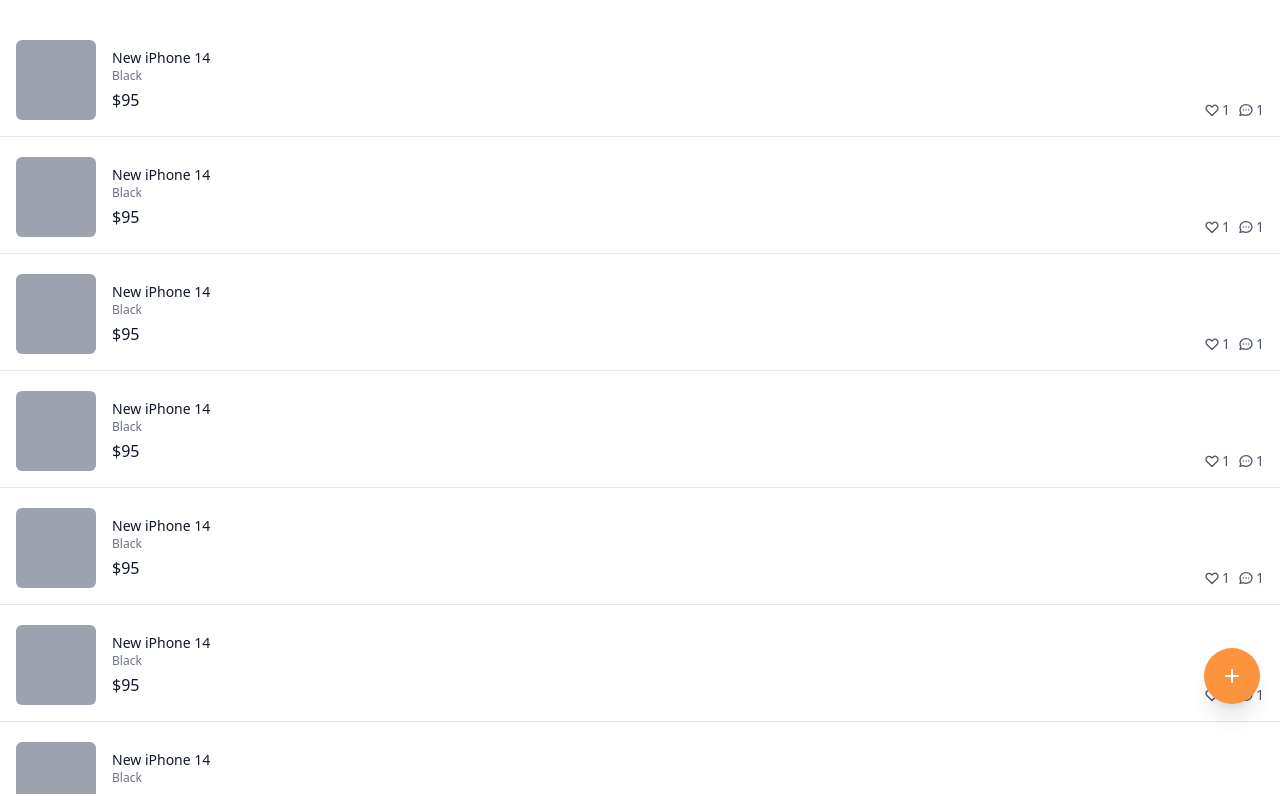
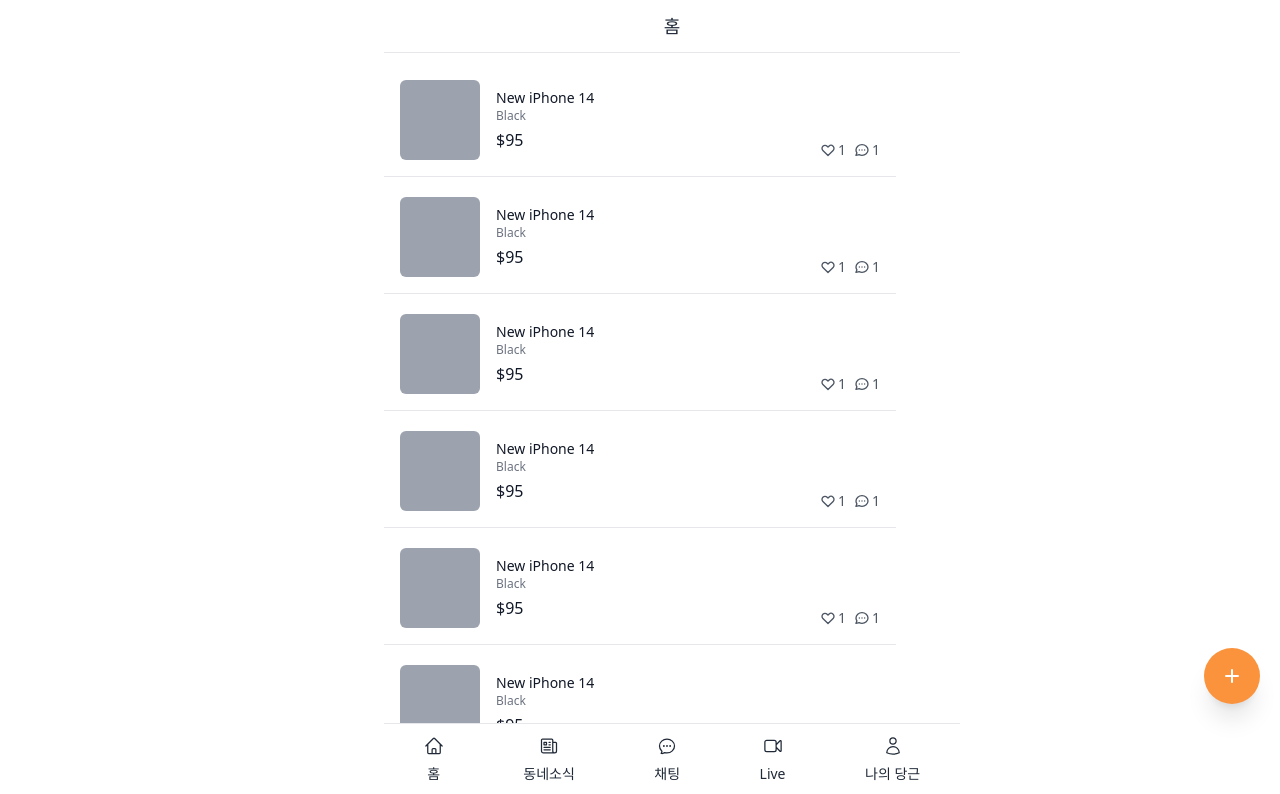
Before and after one commit to cooderyg/carrot-market, a Next.js app: page / in a window 1280 px wide. Shown: the top 794 px of the page. Built offline with nearby package versions, Linux system fonts and the light colour scheme.

Commit message:
헤더, 하단탭 완료

```diff
--- /dev/null
+++ b/libs/utils.ts
@@ -0,0 +1,4 @@
+
+export function cls(...classnames:string[]) {
+    return classnames.join(" ")
+  }
--- a/pages/_app.tsx
+++ b/pages/_app.tsx
@@ -2,5 +2,9 @@
 import type { AppProps } from 'next/app'
 
 export default function App({ Component, pageProps }: AppProps) {
-  return <Component {...pageProps} />
+  return (
+  <div className="w-full max-w-lg mx-auto">
+    <Component {...pageProps} />
+  </div>
+  )
 }
--- a/pages/chats/index.tsx
+++ b/pages/chats/index.tsx
@@ -1,7 +1,9 @@
 import type { NextPage } from "next";
+import Layout from "../components/layout";
 
 const Chats: NextPage = () => {
     return (
+        <Layout title="채팅" hasTabBar>
             <div className="py-10  divide-y-[1px]">
                 {[1, 1, 1, 1, 1, 1, 1, 1].map((_, i)=> (
                 <div key={i}
@@ -14,6 +16,7 @@
                 </div>
                 ))}
             </div>
+        </Layout>
     )
 
 }
--- a/pages/community/index.tsx
+++ b/pages/community/index.tsx
@@ -1,8 +1,10 @@
 import type { NextPage } from "next";
+import Layout from "../components/layout";
 
 const Community: NextPage = () => {
   return (
-    <div className="py-16 px-4 space-y-8">
+    <Layout title="동네소식" hasTabBar >
+      <div className="py-16 px-4 space-y-8">
            {[1,2,3,4,5,6].map((_,i) => (
                 <div key={i} className="flex flex-col items-start">
                 <span className="flex items-center px-2.5 py-0.5 rounded-full text-xs font-medium bg-gray-100 text-gray-800">동네질문</span>
@@ -69,6 +71,7 @@
         </svg>
       </button>
     </div>
+    </Layout>
   );
 };
 
--- /dev/null
+++ b/pages/components/layout.tsx
@@ -0,0 +1,80 @@
+import { cls } from "@/libs/utils";
+import Link from "next/link";
+import { useRouter } from "next/router";
+
+interface LayoutProps {
+    title?: string;
+    canGoBack?: boolean;
+    hasTabBar?: boolean;
+    children: React.ReactNode;
+}
+
+
+export default function Layout({title, canGoBack, hasTabBar, children} : LayoutProps){
+    const  router =  useRouter ();
+    const onClick = () => {
+        router.back()
+    }
+    return (
+        <div>
+            <div className={cls(
+                !canGoBack ? "justify-center" : "",
+                "bg-white w-full max-w-xl text-lg font-medium px-10 py-3 fixed text-gray-800 border-b top-0 flex items-center")}>
+                {canGoBack
+                ? <button
+                onClick={onClick}
+                ><svg xmlns="http://www.w3.org/2000/svg" fill="none" viewBox="0 0 24 24" strokeWidth={1.5} stroke="currentColor" className="w-4 h-4">
+                <path strokeLinecap="round" strokeLinejoin="round" d="M10.5 19.5L3 12m0 0l7.5-7.5M3 12h18" />
+                </svg>
+                </button>
+                : null
+                }
+                {title ? <span>{title}</span> : null}
+            </div>
+            <div className={cls("pt-10", hasTabBar ? "pb-16" : "")}>{children}</div>
+          { hasTabBar? <nav className="bg-white text-gray-800 border-t fixed bottom-0 pb-4 pt-3 flex justify-around items-center w-full max-w-xl text-sm">
+                <Link href="/">
+                    <div className="flex flex-col items-center space-y-2">
+                            <svg xmlns="http://www.w3.org/2000/svg" fill="none" viewBox="0 0 24 24" strokeWidth={1.5} stroke="currentColor" className="w-5 h-5">
+                            <path strokeLinecap="round" strokeLinejoin="round" d="M2.25 12l8.954-8.955c.44-.439 1.152-.439 1.591 0L21.75 12M4.5 9.75v10.125c0 .621.504 1.125 1.125 1.125H9.75v-4.875c0-.621.504-1.125 1.125-1.125h2.25c.621 0 1.125.504 1.125 1.125V21h4.125c.621 0 1.125-.504 1.125-1.125V9.75M8.25 21h8.25" />
+                            </svg>
+                            <span>홈</span>
+                    </div>
+               </Link>
+               <Link href="/community">
+                <div className="flex flex-col items-center space-y-2">
+                        <svg xmlns="http://www.w3.org/2000/svg" fill="none" viewBox="0 0 24 24" strokeWidth={1.5} stroke="currentColor" className="w-5 h-5">
+                        <path strokeLinecap="round" strokeLinejoin="round" d="M12 7.5h1.5m-1.5 3h1.5m-7.5 3h7.5m-7.5 3h7.5m3-9h3.375c.621 0 1.125.504 1.125 1.125V18a2.25 2.25 0 01-2.25 2.25M16.5 7.5V18a2.25 2.25 0 002.25 2.25M16.5 7.5V4.875c0-.621-.504-1.125-1.125-1.125H4.125C3.504 3.75 3 4.254 3 4.875V18a2.25 2.25 0 002.25 2.25h13.5M6 7.5h3v3H6v-3z" />
+                        </svg>
+                        <span>동네소식</span>
+                </div>
+               </Link>
+               <Link href="/chats">
+                <div className="flex flex-col items-center space-y-2">
+                        <svg xmlns="http://www.w3.org/2000/svg" fill="none" viewBox="0 0 24 24" strokeWidth={1.5} stroke="currentColor" className="w-5 h-5">
+                        <path strokeLinecap="round" strokeLinejoin="round" d="M8.625 12a.375.375 0 11-.75 0 .375.375 0 01.75 0zm0 0H8.25m4.125 0a.375.375 0 11-.75 0 .375.375 0 01.75 0zm0 0H12m4.125 0a.375.375 0 11-.75 0 .375.375 0 01.75 0zm0 0h-.375M21 12c0 4.556-4.03 8.25-9 8.25a9.764 9.764 0 01-2.555-.337A5.972 5.972 0 015.41 20.97a5.969 5.969 0 01-.474-.065 4.48 4.48 0 00.978-2.025c.09-.457-.133-.901-.467-1.226C3.93 16.178 3 14.189 3 12c0-4.556 4.03-8.25 9-8.25s9 3.694 9 8.25z" />
+                        </svg>
+                        <span>채팅</span>
+                </div>
+               </Link>
+               <Link href="/streams">
+                <div className="flex flex-col items-center space-y-2">
+                        <svg xmlns="http://www.w3.org/2000/svg" fill="none" viewBox="0 0 24 24" strokeWidth={1.5} stroke="currentColor" className="w-5 h-5">
+                        <path strokeLinecap="round" d="M15.75 10.5l4.72-4.72a.75.75 0 011.28.53v11.38a.75.75 0 01-1.28.53l-4.72-4.72M4.5 18.75h9a2.25 2.25 0 002.25-2.25v-9a2.25 2.25 0 00-2.25-2.25h-9A2.25 2.25 0 002.25 7.5v9a2.25 2.25 0 002.25 2.25z" />
+                        </svg>
+
+                        <span>Live</span>
+                </div>
+               </Link>
+               <Link href="/profile">
+                <div className="flex flex-col items-center space-y-2">
+                        <svg xmlns="http://www.w3.org/2000/svg" fill="none" viewBox="0 0 24 24" strokeWidth={1.5} stroke="currentColor" className="w-5 h-5">
+                        <path strokeLinecap="round" strokeLinejoin="round" d="M15.75 6a3.75 3.75 0 11-7.5 0 3.75 3.75 0 017.5 0zM4.501 20.118a7.5 7.5 0 0114.998 0A17.933 17.933 0 0112 21.75c-2.676 0-5.216-.584-7.499-1.632z" />
+                        </svg>
+                        <span>나의 당근</span>
+                </div>
+               </Link>
+          </nav> : null }
+        </div>
+    )
+}
--- a/pages/enter.tsx
+++ b/pages/enter.tsx
@@ -1,7 +1,6 @@
+import { cls } from "@/libs/utils";
 import { useState } from "react";
-function cls(...classnames:string[]) {
-    return classnames.join(" ")
-  }
+
 export default function Enter(){
     const [method, setMethod] = useState<"email" | "phone">("email");
     const onEmailClick = () => setMethod("email");
--- a/pages/index.tsx
+++ b/pages/index.tsx
@@ -1,10 +1,9 @@
 import { useState } from "react";
+import Layout from "./components/layout";
 
-function cls(...classnames:string[]) {
-  return classnames.join(" ")
-}
 export default function Home() {
   return (
+    <Layout title="홈" hasTabBar>
     <div className="flex flex-col space-y-5 py-10">
       {[1, 1, 1, 1, 1, 1, 1, 1, 1, 1, 1, 1].map((_, i) => (
         <div key={i} className="flex px-4 border-b pb-4 cursor-pointer justify-between">
@@ -72,5 +71,6 @@
         </svg>
       </button>
     </div>
+    </Layout>
   );
 }
--- a/pages/items/[id].tsx
+++ b/pages/items/[id].tsx
@@ -1,8 +1,10 @@
 import type { NextPage } from "next";
+import Layout from "../components/layout";
 
 const ItemDetail: NextPage = () => {
     return (
-      <div className="px-4 py-10">
+      <Layout  canGoBack >
+        <div className="px-4 py-10">
         <div className="mb-8">
           <div className="h-96 bg-slate-300" />
           <div className="flex cursor-pointer py-3 border-t border-b items-center space-x-3">
@@ -60,6 +62,7 @@
           </div>
         </div>
       </div>
+      </Layout>
     );
   };
 
--- a/pages/profile/index.tsx
+++ b/pages/profile/index.tsx
@@ -1,8 +1,10 @@
 import type { NextPage } from "next";
+import Layout from "../components/layout";
 
 const Profile: NextPage = () => {
   return (
-    <div className="py-10 px-4">
+    <Layout title="나의 당근" hasTabBar >
+         <div className="py-10 px-4">
       <div className="flex items-center space-x-3">
         <div className="w-16 h-16 bg-slate-500 rounded-full" />
         <div className="flex flex-col">
@@ -135,6 +137,7 @@
         </div>
       </div>
     </div>
+    </Layout>
   );
 };
 
--- a/pages/streams/index.tsx
+++ b/pages/streams/index.tsx
@@ -1,8 +1,10 @@
 import type { NextPage } from "next";
+import Layout from "../components/layout";
 
 const Stream: NextPage = ()=> {
     return (
-        <div className="py-10  divide-y-2 space-y-4">
+        <Layout title="라이브" hasTabBar>
+            <div className="py-10  divide-y-2 space-y-4">
                {[1, 1, 1, 1, 1, 1, 1, 1].map((_, i)=>
                 <div className="px-4 pt-4" key={i}>
                     <div className="w-full rounded-md shadow-sm bg-slate-300 aspect-video " />
@@ -15,7 +17,8 @@
                     </svg>
 
                 </button>
-        </div>
+            </div>
+        </Layout>
     )
 }
 
```
Lines whose indentation alone changed are shown as unchanged.
